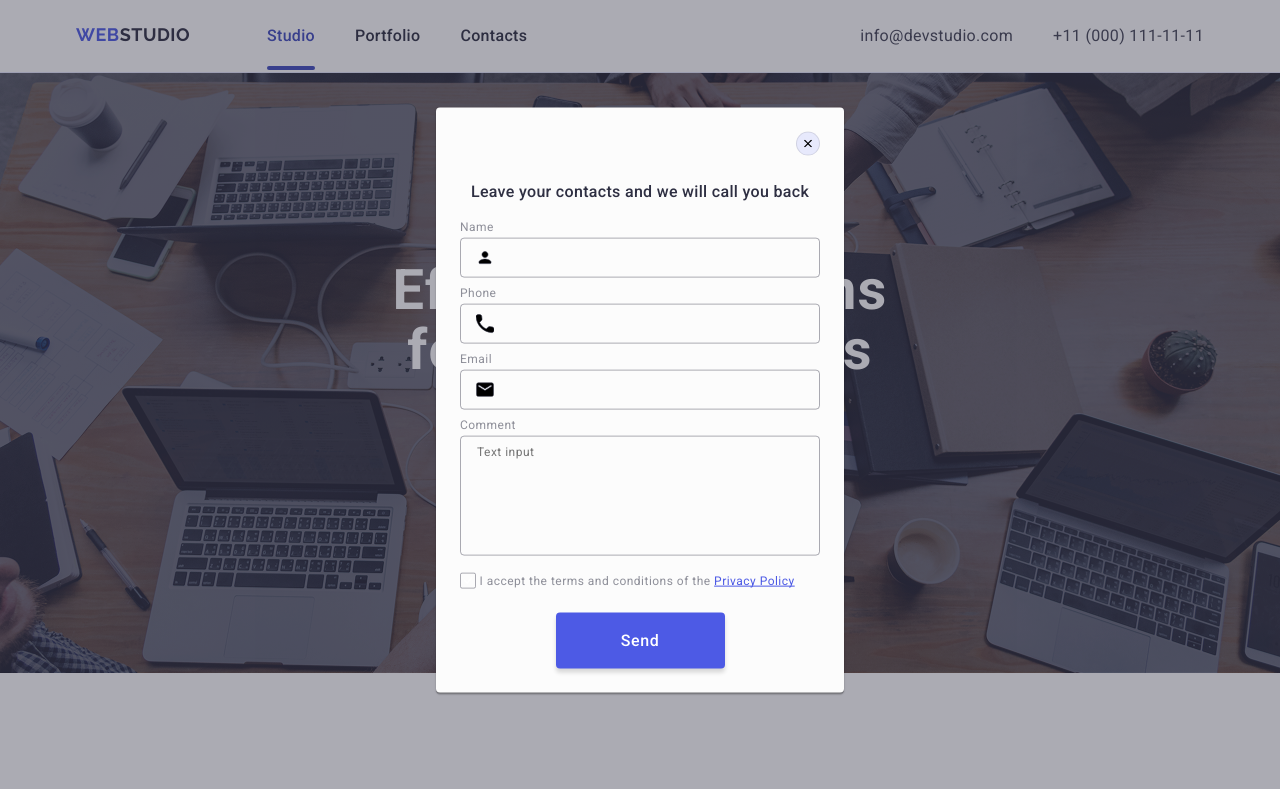
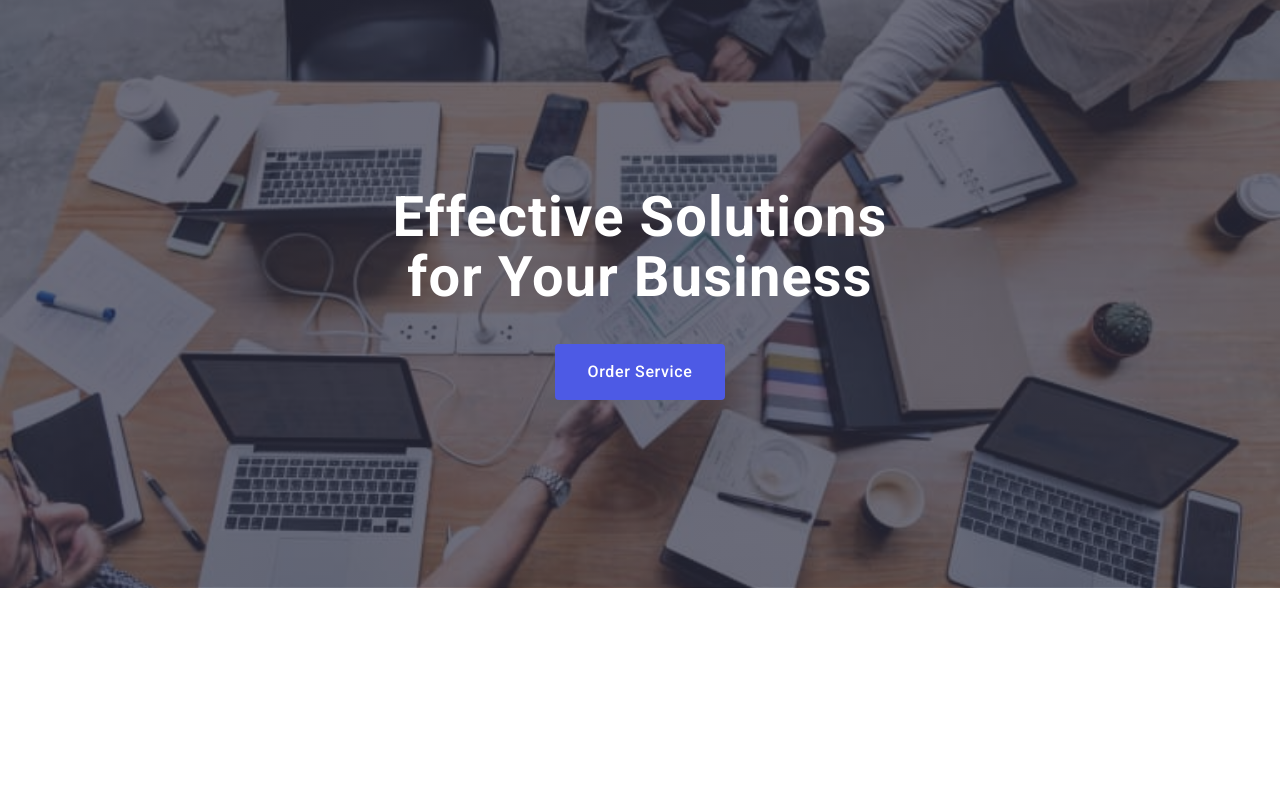
Before and after one commit to anastasiiahrebelnyk/goit-markup-hw-06, a plain HTML site: page index.html in a window 1280 px wide. Shown: the top 789 px of the page. Drawn offline with nearby package versions, Linux system fonts and the light colour scheme.

Commit message:
adapte hero section

```diff
--- a/css/styles.css
+++ b/css/styles.css
@@ -181,7 +181,9 @@ padding-bottom: 188px;
 background-repeat: no-repeat;
 background-image: linear-gradient(to bottom,
     rgba(46, 47, 66, 0.7),
-    rgba(46, 47, 66, 0.7)), url(../images/people-office.jpg);
+    rgba(46, 47, 66, 0.7)),
+    url(../images/hero-section-img-mob-standart.jpg);
+    /* url(../images/people-office.jpg); */
 background-position: center center;
 background-size: cover;
 max-width: 1440px;
@@ -194,15 +196,14 @@ h1 {
 }
 
 .hero-title {
-    font-size: 56px;
-    line-height: 1.07;
-        letter-spacing: 0.02em;
-        text-align: center;
-        display: block;
-        margin-bottom: 48px;
-        max-width: 496px;
-        margin-right: auto;
-        margin-left: auto;
+    font-size: 36px;
+    line-height: 1.1;
+    letter-spacing: 0.02em;
+    text-align: center;
+    display: block;
+    margin-bottom: 72px;
+    margin-left: 52px;
+    margin-right: 52px;
 }
 
 .hero-button {
@@ -909,3 +910,49 @@ text-decoration: underline;
     visibility: visible;
     pointer-events: auto;
 }
+
+@media (max-width: 321px) and (min-resolution: 2dppx) {
+    .hero-section {
+        background-image: linear-gradient(to bottom,
+            rgba(46, 47, 66, 0.7),
+            rgba(46, 47, 66, 0.7)),
+            url(../images/hero-section-img-mob-2x.jpg);
+    }
+
+}
+
+@media (min-width: 768px) {
+    .hero-section {
+    background-image: linear-gradient(to bottom,
+    rgba(46, 47, 66, 0.7),
+    rgba(46, 47, 66, 0.7)),
+    url(../images/hero-sectinon-img-tab-standart.jpg);
+    }
+
+
+    @media (min-resolution: 2x) {
+        .hero-section {
+            background-image: linear-gradient(to bottom,
+                rgba(46, 47, 66, 0.7),
+                rgba(46, 47, 66, 0.7)),
+                url(../images/hero-section-img-tab-2x.jpg);
+        }
+    }
+
+
+    .hero-title {
+    font-size: 56px;
+    line-height: 1.07;
+    margin-bottom: 36px;
+    margin-right: auto;
+    margin-left: auto;
+    max-width: 496px;
+    }
+}
+
+
+@media (min-width: 1140px) {
+    .hero-section {
+    margin-bottom: 48px;
+    }
+}
--- a/index.html
+++ b/index.html
@@ -20,7 +20,7 @@
     <title>Webstudio business</title>
   </head>
   <body>
-    <header class="header">
+    <!-- <header class="header">
       <div class="container flex-box">
         <nav class="nav flex-box">
           <a href="./index.html" class="logo"
@@ -53,7 +53,7 @@
           </ul>
         </address>
       </div>
-    </header>
+    </header> -->
     <main>
       <section class="hero-section">
         <div class="container">
@@ -62,7 +62,7 @@
         </div>
       </section>
 
-      <section class="values-section">
+      <!-- <section class="values-section">
         <div class="container">
           <h2 class="values-title visually-hidden">Our values</h2>
           <ul class="values-list">
@@ -116,9 +116,9 @@
             </li>
           </ul>
         </div>
-      </section>
+      </section> -->
 
-      <section class="team-section">
+      <!-- <section class="team-section">
         <div class="container team-card">
           <h2 class="team-title">Our Team</h2>
           <ul class="team-list">
@@ -305,9 +305,9 @@
             </li>
           </ul>
         </div>
-      </section>
+      </section> -->
 
-      <section class="portfolio-section">
+      <!-- <section class="portfolio-section">
         <div class="container">
           <h2 class="portfolio-title">Our Portfolio</h2>
           <ul class="portfolio-list">
@@ -433,9 +433,9 @@
             </li>
           </ul>
         </div>
-      </section>
+      </section> -->
     </main>
-    <footer class="footer">
+    <!-- <footer class="footer">
       <div class="footer-container container">
         <div class="footer-about">
           <a href="./index.html" class="logo footer-logo"
@@ -482,7 +482,6 @@
         </div>
         <div class="footer-input">
           <p class="footer-subscr-text">Subscribe</p>
-          <!-- <div class=""> -->
           <form class="footer-input-and-button">
             <label for="footer-email" class="footer-label">
               <input
@@ -500,11 +499,10 @@
               </svg>
             </button>
           </form>
-          <!-- </div> -->
         </div>
       </div>
-    </footer>
-    <div class="backdrop is-open">
+    </footer> -->
+    <!-- <div class="backdrop">
       <div class="modal">
         <button type="button" class="modal-close-button">
           <svg class="close-button" width="8" height="8">
@@ -585,6 +583,6 @@
           <button type="submit" class="modal-send-button">Send</button>
         </form>
       </div>
-    </div>
+    </div> -->
   </body>
 </html>
```
Also changed, not shown: images/hero-sectinon-img-tab-standart.jpg (added), images/hero-section-img-mob-2x.jpg (added), images/hero-section-img-mob-standart.jpg (added), images/hero-section-img-tab-2x.jpg (added).
